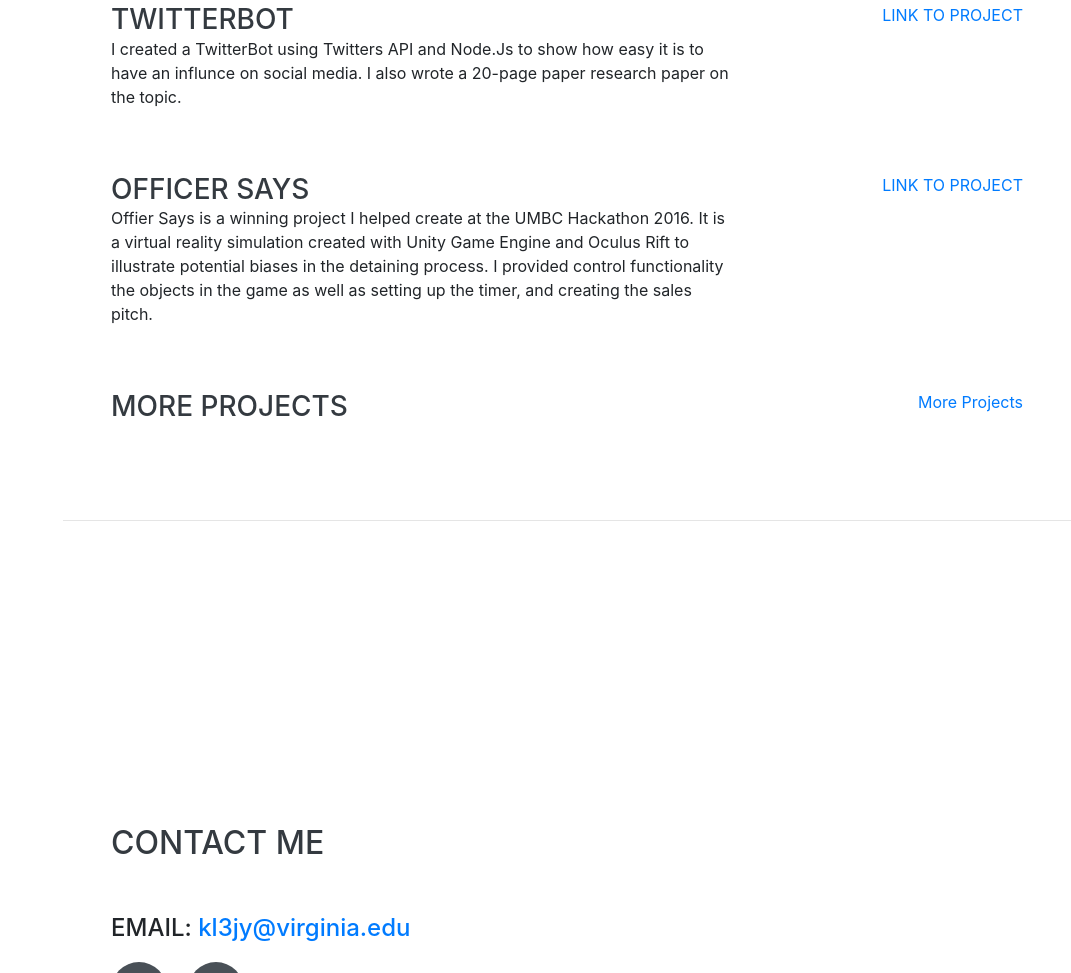
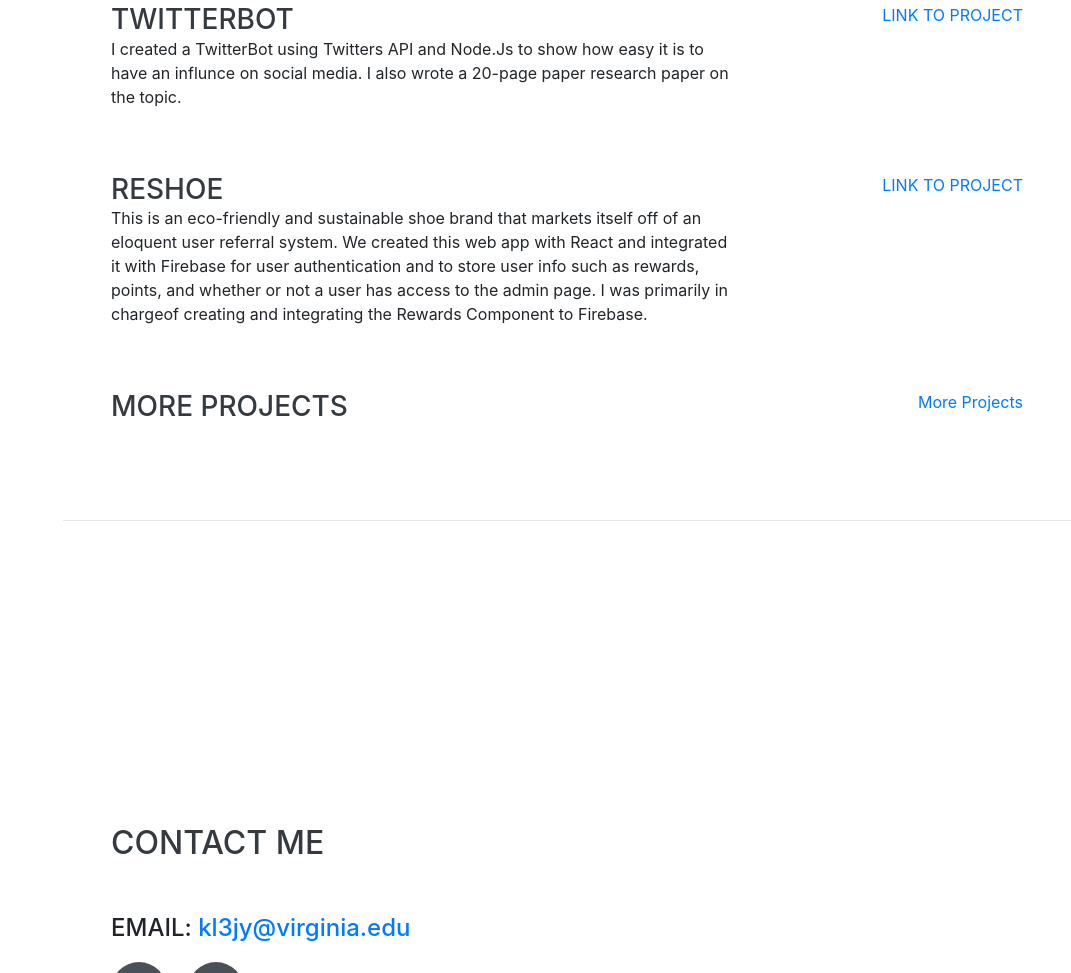
Before and after one commit to kymanellewellyn/devPortfolio, a website with bundled scripts: page index.html in a window 1280 px wide. Shown: the part 1126-2099 px from the top of the page, without its empty margins (209-1280 px from the left). Built offline with nearby package versions, Linux system fonts and the light colour scheme; a web font is replaced by a local one.

Commit message:
Added ReShoe Project

```diff
--- a/index.html
+++ b/index.html
@@ -111,12 +111,12 @@
 
             <div class="resume-item d-flex flex-column flex-md-row justify-content-between mb-5">
               <div class="resume-content">
-                <h3 class="mb-0">Officer Says</h3>
+                <h3 class="mb-0">ReShoe</h3>
                 <!--<div class="subheading mb-3">Intelitec Solutions</div>-->
-                <p>Offier Says is a winning project I helped create at the UMBC Hackathon 2016. It is a virtual reality simulation created with Unity Game Engine and Oculus Rift to illustrate potential biases in the detaining process. I provided control functionality the objects in the game as well as setting up the timer, and creating the sales pitch.</p>
+                <p>This is an eco-friendly and sustainable shoe brand that markets itself off of an eloquent user referral system. We created this web app with React and integrated it with Firebase for user authentication and to store user info such as rewards, points, and whether or not a user has access to the admin page. I was primarily in chargeof creating and integrating the Rewards Component to Firebase.</p>
               </div>
               <div class="resume-date text-md-right">
-                <span class="text-primary"><a href="https://devpost.com/software/officer-says">LINK TO PROJECT</a></span>
+                <span class="text-primary"><a href="https://github.com/wan-li-va/ReferralApp/blob/master/src/App.js">LINK TO PROJECT</a></span>
               </div>
           </div>
 
```
